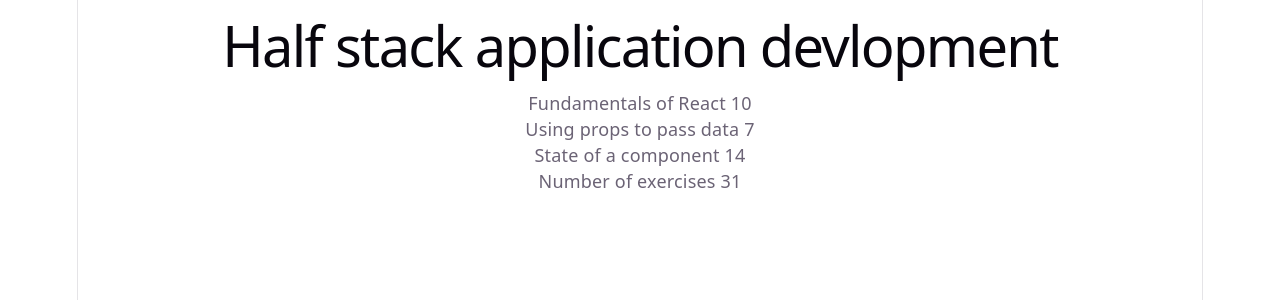
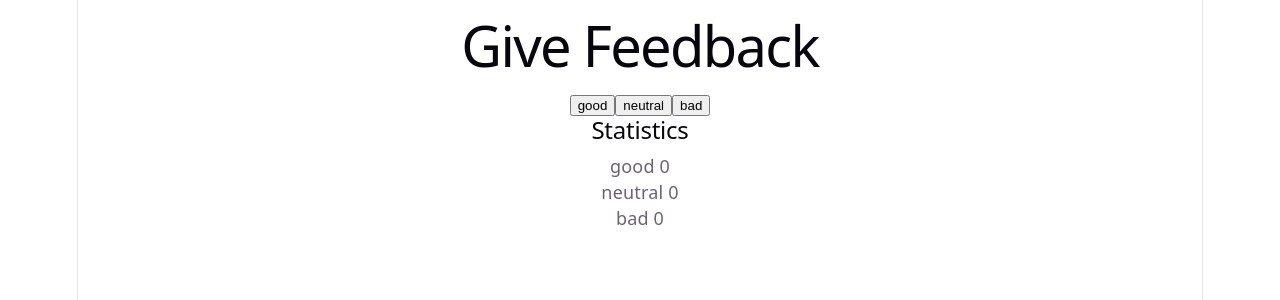
Before and after one commit to nisha6105/Full-Stack-Course-Exercise, a React (Vite) app in the folder Part1/p1/: page / in a window 1280 px wide. Shown: the top 300 px of the page. Built offline with nearby package versions, Linux system fonts and the light colour scheme.

Commit message:
Add Part 1 exercise 1.6

```diff
--- a/Part1/p1/src/App.jsx
+++ b/Part1/p1/src/App.jsx
@@ -1,65 +1,28 @@
-const Header=(props)=>{
-  return(
-    <h1>{props.course}</h1>
-  )
-}
-
-const Part=(props)=>{
-  return(
-    <p>
-      {props.name} {props.e}
-    </p>
-  )
-}
-
-const Content=(props)=>{
-  return(
-    <div>
-      <Part name={props.part1.name} e={props.part1.e}/>
-      <Part name={props.part2.name} e={props.part2.e}/>
-      <Part name={props.part3.name} e={props.part3.e}/>
-    </div>
-  )
-}
-
-const Total=(props)=>{
-  return(
-    <p>
-      Number of exercises {props.part1.e+props.part2.e+props.part3.e}
-    </p>
-  )
-}
-
-
+import { useState } from 'react'
 
 const App=()=>{
-  const course='Half stack application devlopment'
-
-  const part1={
-    name:'Fundamentals of React',
-    e:10}
-
-  const part2={
-    name:'Using props to pass data',
-    e:7}
-
-  const part3={
-    name:'State of a component',
-    e:14}
+  const [good, setGood]=useState(0)
+  const [bad, setBad]=useState(0)
+  const [neutral, setNeutral]=useState(0)
 
   return(
     <div>
-      <Header course={course}/>
-      <Content
-        part1={part1}
-        part2={part2}
-        part3={part3}
-      />
-      <Total
-      part1={part1}
-      part2={part2}
-      part3={part3}
-      />
+      <h1>Give Feedback</h1>
+      <button onClick={()=>setGood(good+1)}>
+        good
+      </button>
+      <button onClick={()=>setNeutral(neutral+1)}>
+        neutral
+      </button>
+      <button onClick={()=>setBad(bad+1)}>
+        bad
+      </button>
+
+      <h2>Statistics</h2>
+      <p>good {good}</p>
+      <p>neutral {neutral}</p>
+      <p>bad {bad}</p>
+
     </div>
   )
 }
```
